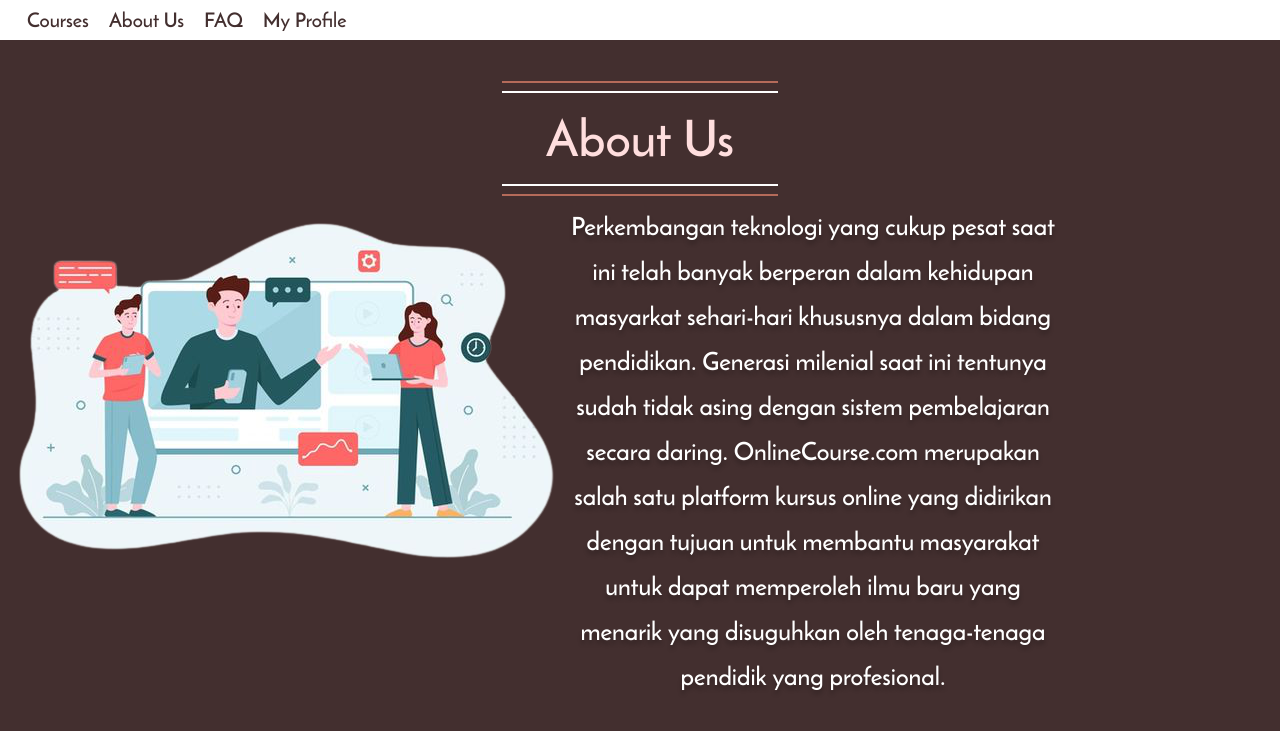
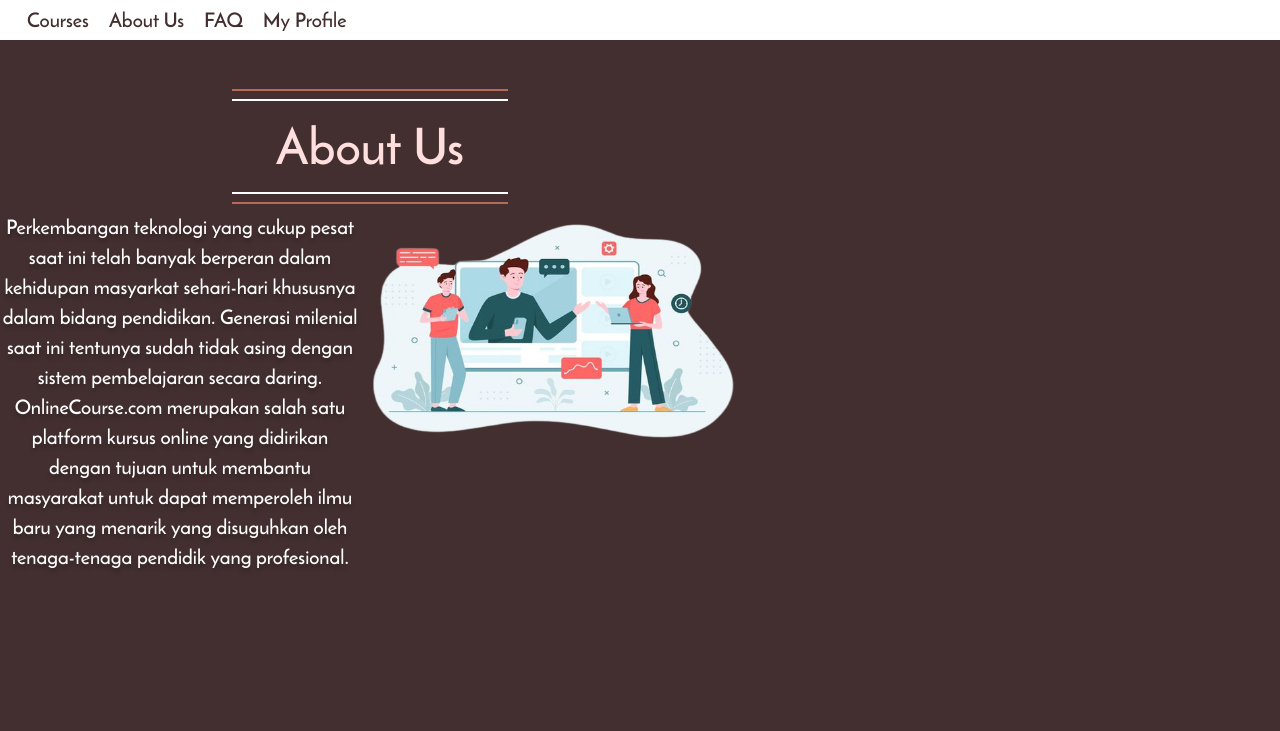
Before and after one commit to NadiaClarissaHermawan/StudieKuy-Online-Course, a PHP site: template view/aboutUs.php in a window 1280 px wide. Shown: the part 69-800 px from the top of the page. Run offline with PHP 8.4, Linux system fonts and the light colour scheme; the template is opened without the code that fills it, so the values that code supplies are empty.

Commit message:
update style about us

```diff
--- a/view/layout/style/style.css
+++ b/view/layout/style/style.css
@@ -236,20 +236,52 @@
     color: #FFDEDE;
 }
 
-#about-us {
+/*#about-us {
     font-size: 25px;
     line-height: 45px;
     width: 500px;
     height: 500px;
-    left: 150px;
-    top: 200px;
+    left: 150px;*/
+    /*top: 200px;*/
+/*    display: inline-block;
+    margin-top: 100px;
+}*/
+
+#about-us {
+    /*position: absolute;*/
+    width: 360px;
+    height: 369px;
+    left: 393px;
+    top: 265px;
+
+    font-family: Reem Kufi;
+    font-style: normal;
+    font-weight: normal;
+    font-size: 20px;
+    line-height: 30px;
+    text-align: center;
+
+    color: #FFFFFF;
+
+    text-shadow: 0px 4px 4px rgba(0, 0, 0, 0.25);
+    align-items: center;
     float: left;
+    display: inline-block;
 }
-
 .content {
     margin-top: 150px;
+    display: inline-block;
+    align-items: center;
 }
 
 .content img {
-    float: left;
+    /*display: inline-block;
+    vertical-align: text-bottom;*/
+
+    /*position: absolute;*/
+    width: 380px;
+    height: 239px;
+    left: 7px;
+    top: 317px;
+    align-items: center;
 }
```
